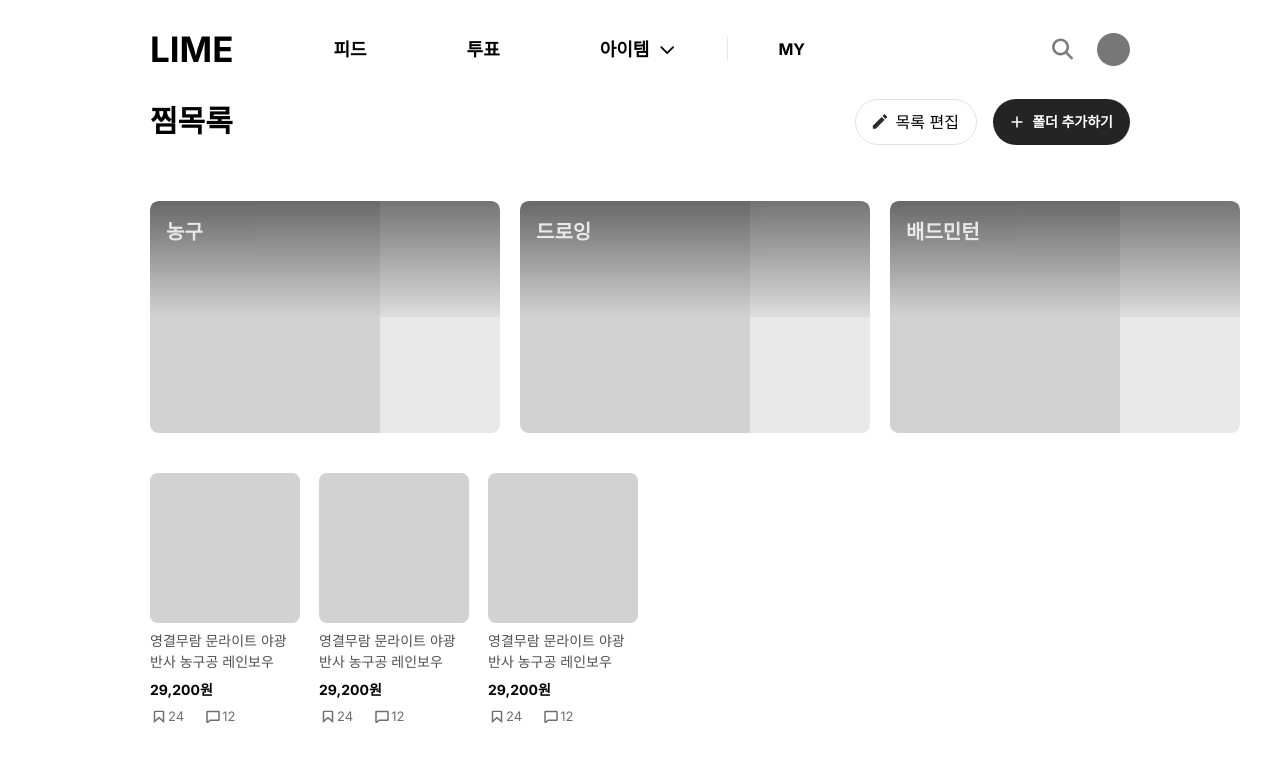
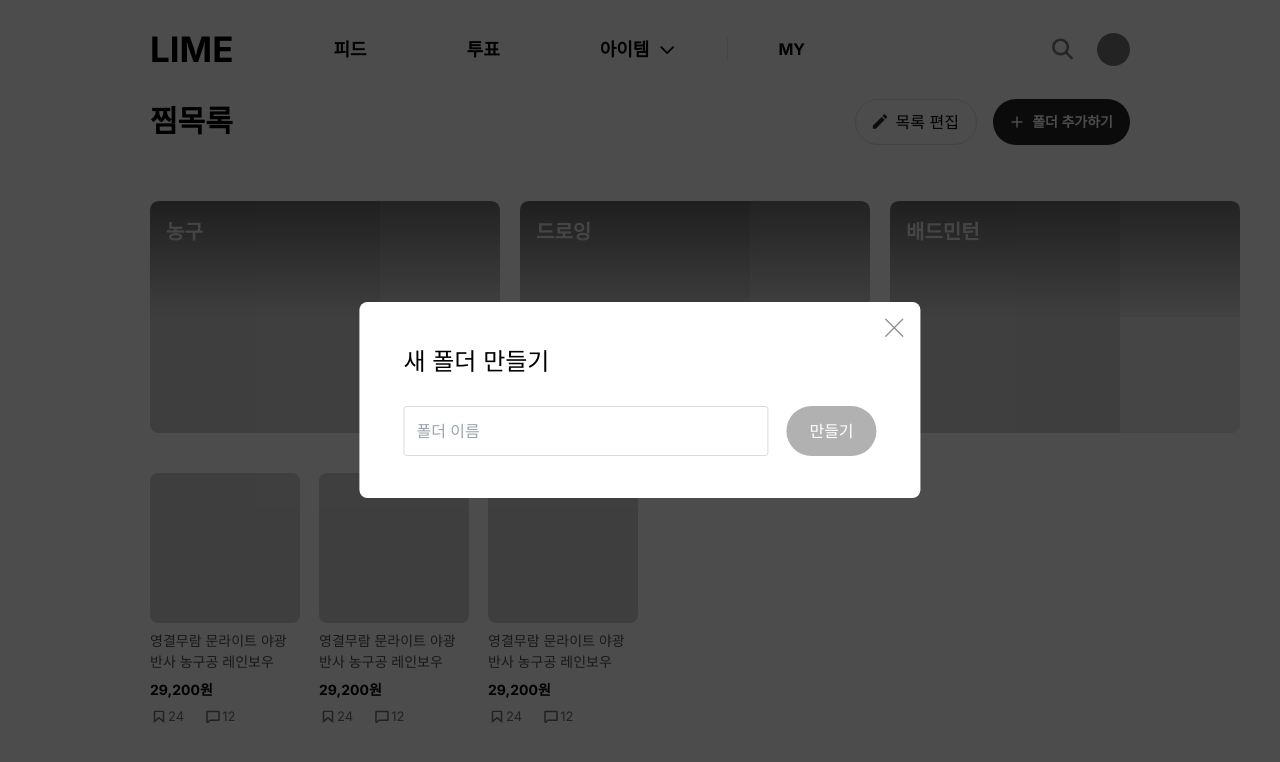
Before and after one commit to uju-in/lime-frontend, a Next.js app: page /saves in a window 1280 px wide. Both pictures are taken after a click on the button "폴더 추가하기". Shown: the top 762 px of the page. Built offline with nearby package versions, Linux system fonts and the light colour scheme.

Commit message:
design: 찜목록 폴더 생성 모달 UI 추가

```diff
--- /dev/null
+++ b/src/app/(route)/saves/_component/AddFolderModal.tsx
@@ -0,0 +1,44 @@
+import Modal from '@/app/_components/modal'
+import Image from 'next/image'
+import React from 'react'
+
+interface Props {
+  setShowAddFolderModal: React.Dispatch<React.SetStateAction<boolean>>
+}
+
+// 폴더 생성 모달
+export default function AddFolderModal({ setShowAddFolderModal }: Props) {
+  return (
+    <Modal>
+      <div className="relative p-[42px_44px]">
+        <button
+          type="button"
+          className="absolute right-[14px] top-[14px]"
+          onClick={() => setShowAddFolderModal(false)}
+        >
+          <Image
+            width={24}
+            height={24}
+            src="/image/icon/icon-close.svg"
+            alt="close"
+          />
+        </button>
+        <div className="flex flex-col gap-[26px]">
+          <h1 className="text-[24px]">새 폴더 만들기</h1>
+          <div className="flex gap-[18px]">
+            <input
+              placeholder="폴더 이름"
+              className="w-[365px] rounded-[3px] border border-[#DADADA] p-[10px_12px]"
+            />
+            <button
+              type="button"
+              className="rounded-[100px] bg-[#B1B1B1] p-[13px_23px] text-white"
+            >
+              만들기
+            </button>
+          </div>
+        </div>
+      </div>
+    </Modal>
+  )
+}
--- a/src/app/(route)/saves/page.tsx
+++ b/src/app/(route)/saves/page.tsx
@@ -1,10 +1,15 @@
-import React from 'react'
+'use client'
+
+import React, { useState } from 'react'
 import Image from 'next/image'
 
 import Layout from '@/app/_components/layout/Layout'
 import { Item } from '../items/_components/ItemList'
+import AddFolderModal from './_component/AddFolderModal'
 
-export default function page() {
+export default function SavesPage() {
+  const [showAddFolderModal, setShowAddFolderModal] = useState(false)
+
   return (
     <Layout>
       <section className="h-full px-[150px]">
@@ -27,6 +32,7 @@ export default function page() {
             <button
               className="flex items-center justify-center gap-[5.25px] rounded-[97.6px] bg-[#242424] p-[10px_17px_10px_10px]"
               type="button"
+              onClick={() => setShowAddFolderModal(true)}
             >
               <Image
                 className="ml-1 cursor-pointer"
@@ -79,6 +85,9 @@ export default function page() {
           <Item />
         </div>
       </section>
+      {showAddFolderModal && (
+        <AddFolderModal setShowAddFolderModal={setShowAddFolderModal} />
+      )}
     </Layout>
   )
 }
```
